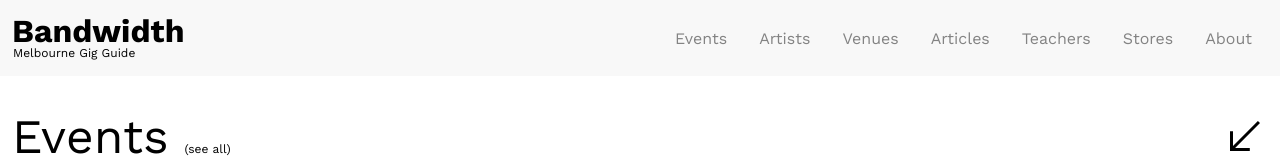
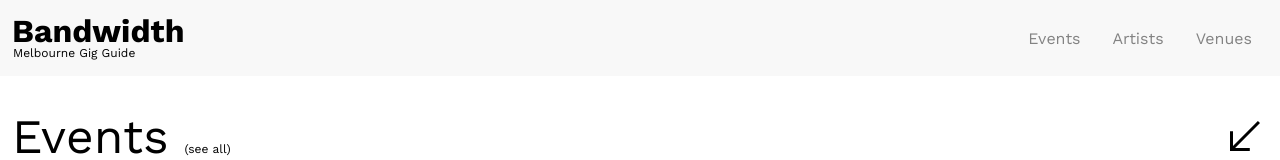
Before and after one commit to bandwidth-gig-guide/website-main, a Next.js app in the folder app/: page / in a window 1280 px wide. Shown: the top 160 px of the page. Built offline with nearby package versions, Linux system fonts and the light colour scheme; no server answers.

Commit message:
feat: hide pending routes

```diff
--- a/app/components/Header/Routes.ts
+++ b/app/components/Header/Routes.ts
@@ -2,8 +2,8 @@ export const routes = [
     { label: "Events", href: "/event" },
     { label: "Artists", href: "/artist" },
     { label: "Venues", href: "/venue" },
-    { label: "Articles", href: "/" },
-    { label: "Teachers", href: "/" },
-    { label: "Stores", href: "/" },
-    { label: "About", href: "/" },
+    // { label: "Articles", href: "/" },
+    // { label: "Teachers", href: "/" },
+    // { label: "Stores", href: "/" },
+    // { label: "About", href: "/" },
 ];
```
